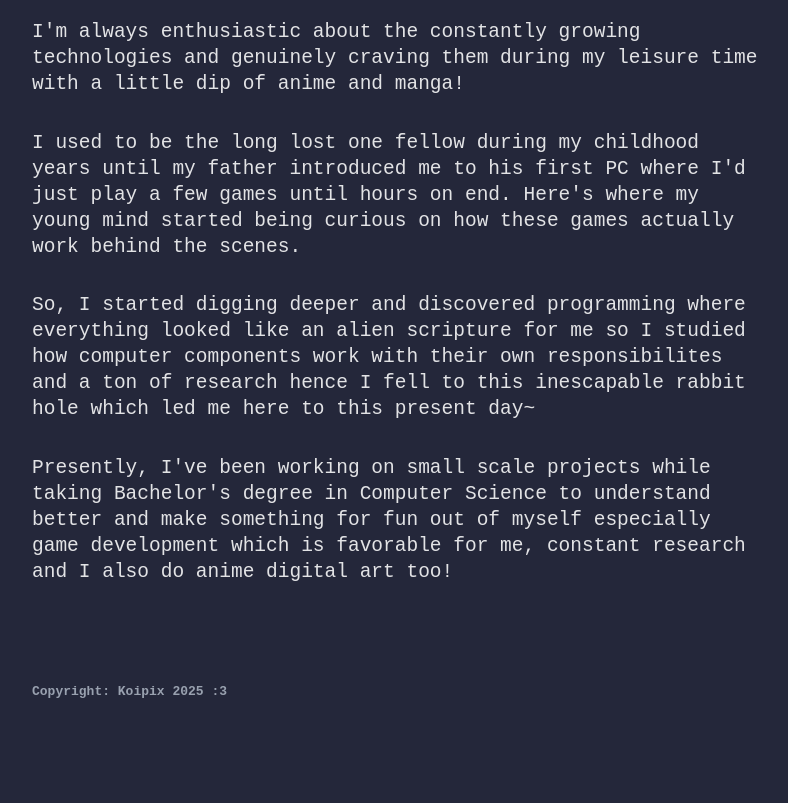
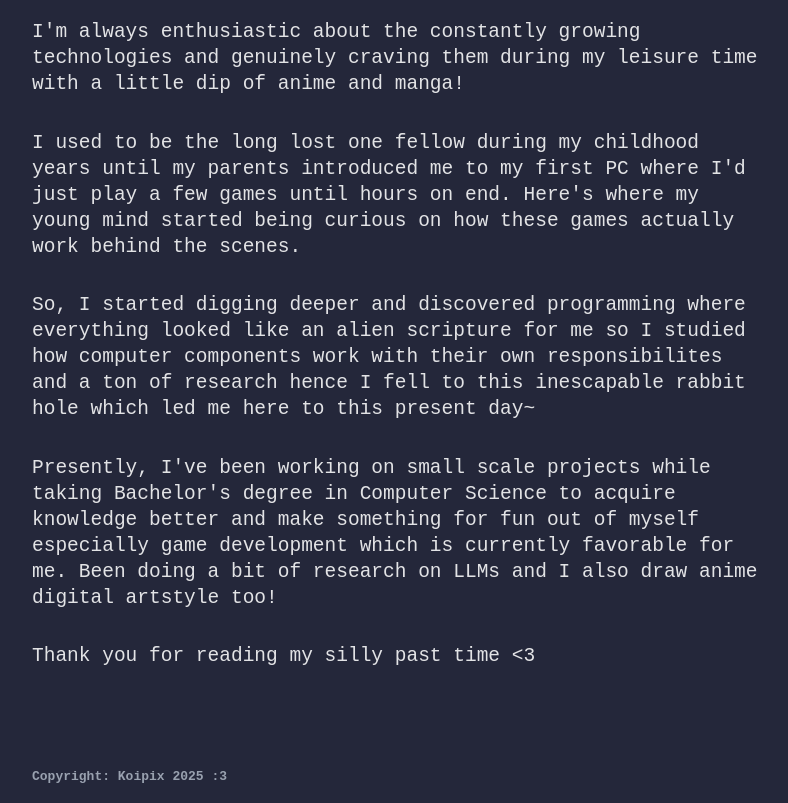
Before and after one commit to Koipix/koipixu, a React (Vite) app: page /about in a window 1280 px wide. Shown: the part 700-1503 px from the top of the page, without its empty margins (244-1032 px from the left). Before the commit the page ends 1418 px from the top, so only its background shows below. Built offline with nearby package versions, Linux system fonts and the light colour scheme.

Commit message:
content improvement

```diff
--- a/src/component/about.tsx
+++ b/src/component/about.tsx
@@ -9,12 +9,15 @@ function About() {
 
     <p className="text-2xl/8 font-medium mt-10">I'm always enthusiastic about the constantly growing technologies and genuinely craving them during my leisure time with a little dip of anime and manga!</p>
 
-    <p className="text-2xl/8 font-medium mt-10"> I used to be the long lost one fellow during my childhood years until my father introduced me to his first PC where I'd just play a few games until hours on end. Here's where my young mind started being curious on how these games actually work behind the scenes.
+    <p className="text-2xl/8 font-medium mt-10"> I used to be the long lost one fellow during my childhood years until my parents introduced me to my first PC where I'd just play a few games until hours on end. Here's where my young mind started being curious on how these games actually work behind the scenes.
     </p>
     <p className="text-2xl/8 font-medium mt-10">So, I started digging deeper and discovered programming where everything looked like an alien scripture for me so I studied how computer components work with their own responsibilites and a ton of research hence I fell to this inescapable rabbit hole which led me here to this present day~
     </p>
     <p className="text-2xl/8 font-medium mt-10">
-      Presently, I've been working on small scale projects while taking Bachelor's degree in Computer Science to understand better and make something for fun out of myself especially game development which is favorable for me, constant research and I also do anime digital art too!
+      Presently, I've been working on small scale projects while taking Bachelor's degree in Computer Science to acquire knowledge better and make something for fun out of myself especially game development which is currently favorable for me. Been doing a bit of research on LLMs and I also draw anime digital artstyle too!
+    </p>
+    <p className="text-2xl/8 font-medium mt-10">
+      Thank you for reading my silly past time &lt;3
     </p>
   </>
   )
```
